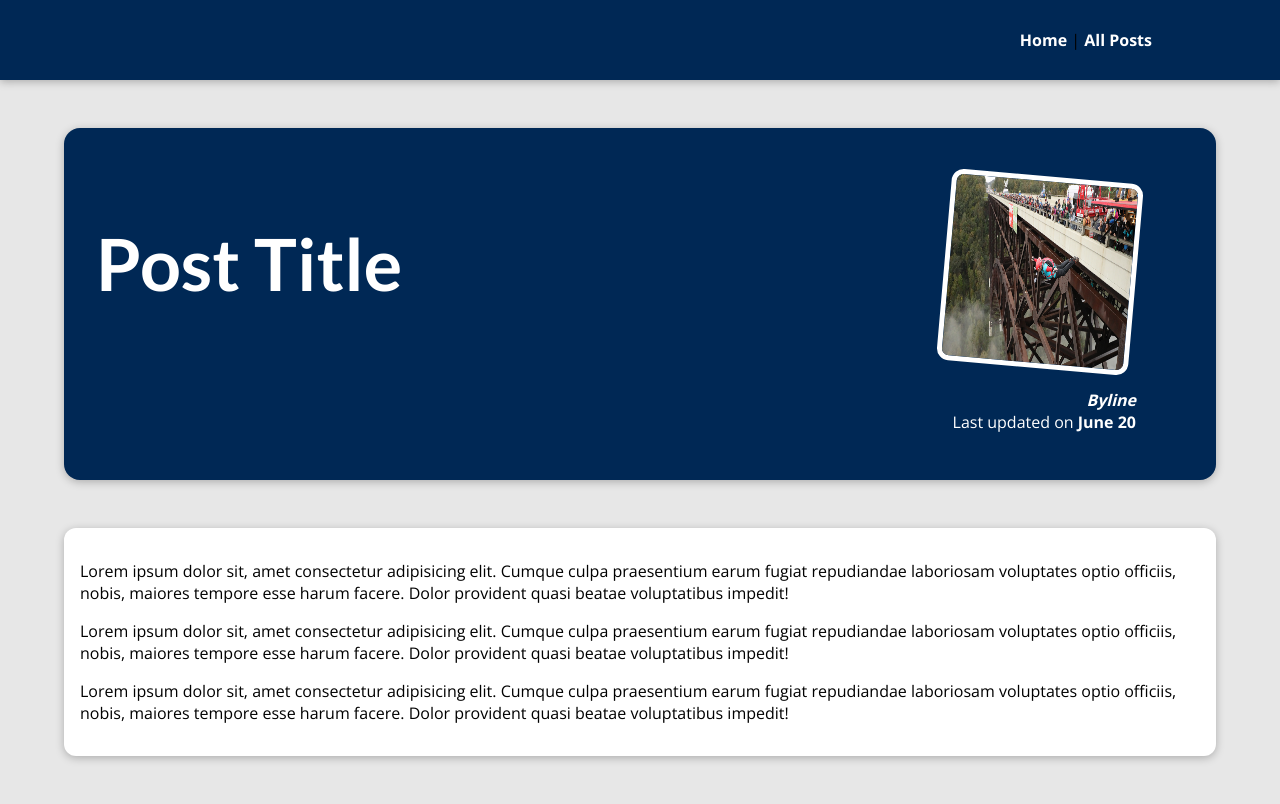
After one commit to amanda-posey/wandering-wv-rerolled, a Django app: template blog/templates/blog/post-detail.html in a window 1280 px wide. The commit adds this page. Run offline with Django 3.2, Linux system fonts and the light colour scheme; the template is opened without the code that fills it, so the values that code supplies are empty.

Commit message:
styling looks good. still no db

```diff
--- /dev/null
+++ b/blog/static/blog/post-detail.css
@@ -0,0 +1,62 @@
+body {
+    background-color: #e7e7e7;
+  }
+
+  #main-navigation {
+    background-color: #002855;
+    box-shadow: 0 2px 8px rgba(0, 0, 0, 0.25);
+  }
+
+  #summary {
+    margin: 8rem auto 3rem auto;
+    padding: 2rem;
+    width: 90%;
+    max-width: 90rem;
+    border-radius: 16px;
+    background-color: #002855;
+    position: relative;
+    box-shadow: 0 2px 8px rgba(0, 0, 0, 0.25);
+    height: 22rem;
+  }
+
+  #summary h2 {
+    color: white;
+    font-size: 4.5rem;
+  }
+
+  #summary article {
+    position: absolute;
+    top: 2rem;
+    right: 3rem;
+    padding: 1rem 2rem;
+    border-radius: 12px;
+    text-align: right;
+    color: white;
+  }
+
+  #summary article img {
+    width: 12rem;
+    height: 12rem;
+    border-radius: 12px;
+    transform: rotateZ(5deg);
+    border: 5px solid white;
+    margin-bottom: 1rem;
+  }
+
+  #summary address {
+    font-weight: bold;
+  }
+
+  #summary time {
+    font-weight: bold;
+  }
+
+  main {
+    width: 90%;
+    max-width: 90rem;
+    margin: 3rem auto;
+    background-color: white;
+    padding: 1rem;
+    border-radius: 12px;
+    box-shadow: 0 2px 8px rgba(0, 0, 0, 0.25);
+  }
--- /dev/null
+++ b/blog/templates/blog/post-detail.html
@@ -0,0 +1,35 @@
+{% extends 'base.html' %}
+{% load static %}
+
+{% block title %}
+Post Title
+{% endblock %}
+
+{% block css_files %}
+    <link rel="stylesheet" href="{% static "blog/post-detail.css" %}"
+{% endblock %}
+
+{% block content %}
+    <section id='summary'>
+        <h2>Post Title</h2>
+        <article>
+            <img src="{% static "blog/images/bridge_day.jpeg" %}" alt text='Post Title' />
+            <address>Byline</address>
+            <div>
+                Last updated on <time>June 20</time>
+            </div>
+        </article>
+    </section>
+
+    <main>
+        <p>
+            Lorem ipsum dolor sit, amet consectetur adipisicing elit. Cumque culpa praesentium earum fugiat repudiandae laboriosam voluptates optio officiis, nobis, maiores tempore esse harum facere. Dolor provident quasi beatae voluptatibus impedit!
+        </p>
+        <p>
+            Lorem ipsum dolor sit, amet consectetur adipisicing elit. Cumque culpa praesentium earum fugiat repudiandae laboriosam voluptates optio officiis, nobis, maiores tempore esse harum facere. Dolor provident quasi beatae voluptatibus impedit!
+        </p>
+        <p>
+            Lorem ipsum dolor sit, amet consectetur adipisicing elit. Cumque culpa praesentium earum fugiat repudiandae laboriosam voluptates optio officiis, nobis, maiores tempore esse harum facere. Dolor provident quasi beatae voluptatibus impedit!
+        </p>
+    </main>
+{% endblock %}
--- a/blog/urls.py
+++ b/blog/urls.py
@@ -4,5 +4,5 @@ from . import views
 urlpatterns = [
     path('', views.starting_page, name='starting-page'),
     path('posts', views.posts, name='posts-page'),
-    path('posts/<slug>', views.post_detail, name='detail-page')
+    path('posts/<slug:slug>', views.post_detail, name='detail-page')
 ]
--- a/blog/views.py
+++ b/blog/views.py
@@ -6,7 +6,7 @@ def starting_page(request):
     return render(request, 'blog/index.html')
 
 def posts(request):
-    pass
+    return render(request, "blog/all-posts.html")
 
-def post_detail(request):
-    pass
+def post_detail(request, slug):
+    return render(request, "blog/post-detail.html")
--- a/static/app.css
+++ b/static/app.css
@@ -39,7 +39,7 @@ h3 {
 
 #main-navigation a:hover,
 #main-navigation a:active {
-    color: #cf79f1;
+    color: #eaaa02;
 }
 
 #main-navigation h1 a:hover,
--- a/templates/base.html
+++ b/templates/base.html
@@ -11,8 +11,10 @@
 </head>
 <body>
 <header id="main-navigation">
-    <h1><a href="{% url "starting-page" %}">Max' Blog</a></h1>
+    <h1></h1>
     <nav>
+    <a href="{% url "starting-page" %}">Home</a>
+    |
     <a href="{% url "posts-page" %}">All Posts</a>
     </nav>
 </header>
```
Also changed, not shown: blog/static/blog/all-posts.css (added, +43 -0 lines), blog/static/blog/index.css (+7 -2 lines), blog/static/blog/post.css (added, +43 -0 lines), blog/templates/blog/all-posts.html (added, +22 -0 lines), blog/templates/blog/includes/post.html (added, +13 -0 lines), blog/templates/blog/index.html (+5 -5 lines), blog/static/blog/images/bridge_burst.jpeg (added), blog/static/blog/images/bridge_day.jpeg (added).
